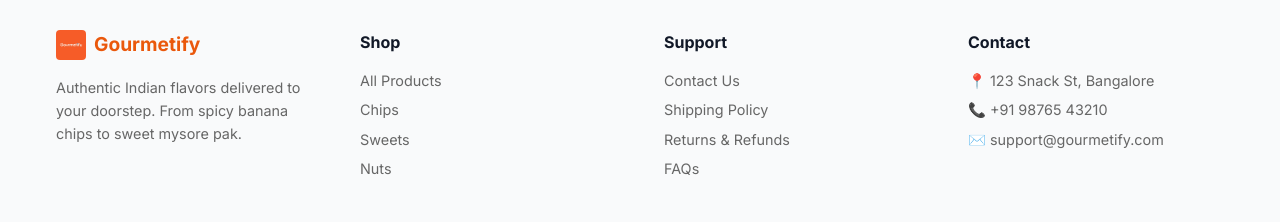
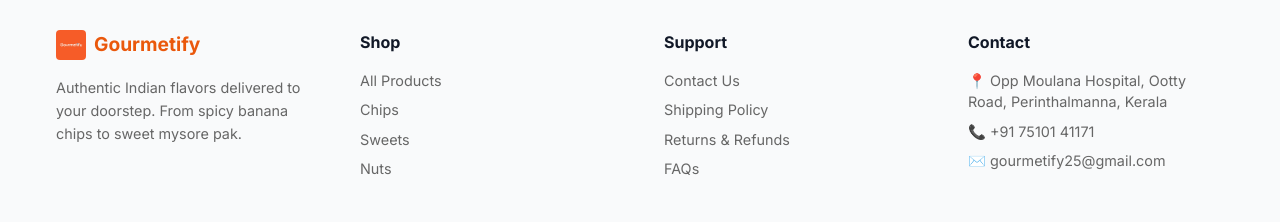
Before and after one commit to gourmetify25-arch/demo, a React (Vite) app: page /#/ in a window 1280 px wide. Shown: the part 1329-1551 px from the top of the page. Built offline with nearby package versions, Linux system fonts and the light colour scheme; no server answers; the database is empty.

Commit message:
Content Update: Update Footer Contact Information

```diff
--- a/components/Footer.tsx
+++ b/components/Footer.tsx
@@ -42,9 +42,9 @@ const Footer: React.FC = () => {
                     {/* Contact */}
                     <div>
                         <h4 style={{ fontWeight: 'bold', marginBottom: '1rem' }}>Contact</h4>
-                        <p style={{ color: '#666', fontSize: '0.9rem', marginBottom: '0.5rem' }}>📍 123 Snack St, Bangalore</p>
-                        <p style={{ color: '#666', fontSize: '0.9rem', marginBottom: '0.5rem' }}>📞 +91 98765 43210</p>
-                        <p style={{ color: '#666', fontSize: '0.9rem' }}>✉️ support@gourmetify.com</p>
+                        <p style={{ color: '#666', fontSize: '0.9rem', marginBottom: '0.5rem' }}>📍 Opp Moulana Hospital, Ootty Road, Perinthalmanna, Kerala</p>
+                        <p style={{ color: '#666', fontSize: '0.9rem', marginBottom: '0.5rem' }}>📞 +91 75101 41171</p>
+                        <p style={{ color: '#666', fontSize: '0.9rem' }}>✉️ gourmetify25@gmail.com</p>
                     </div>
                 </div>
 
```
